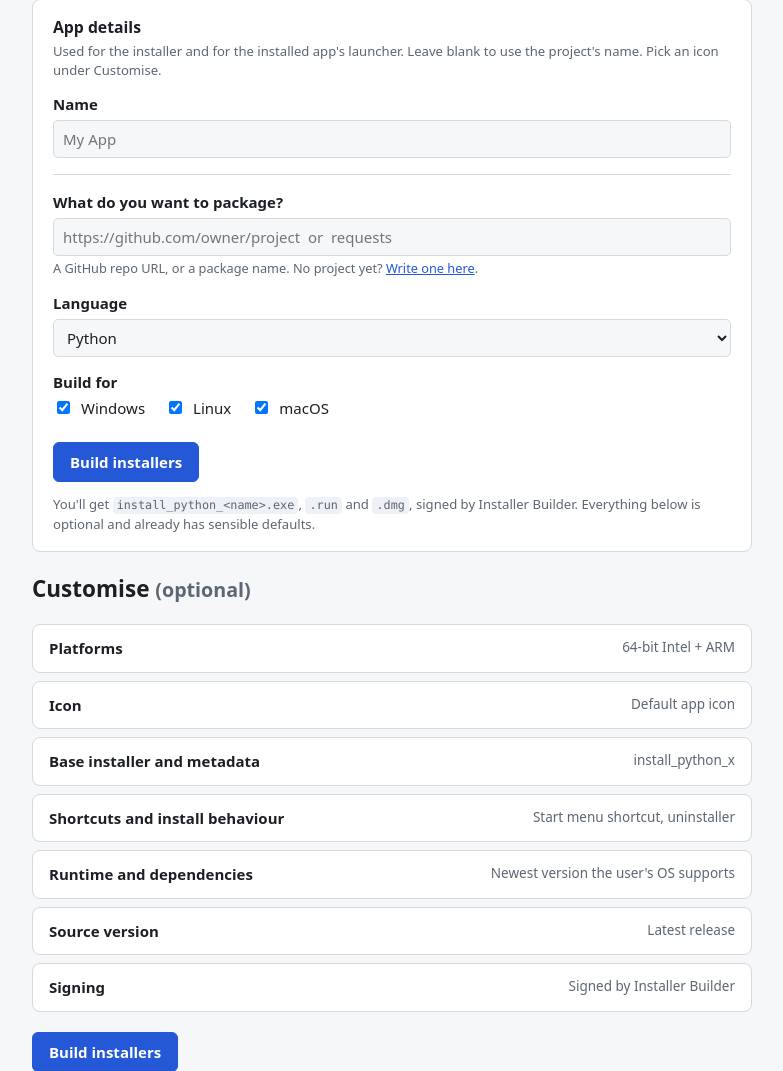
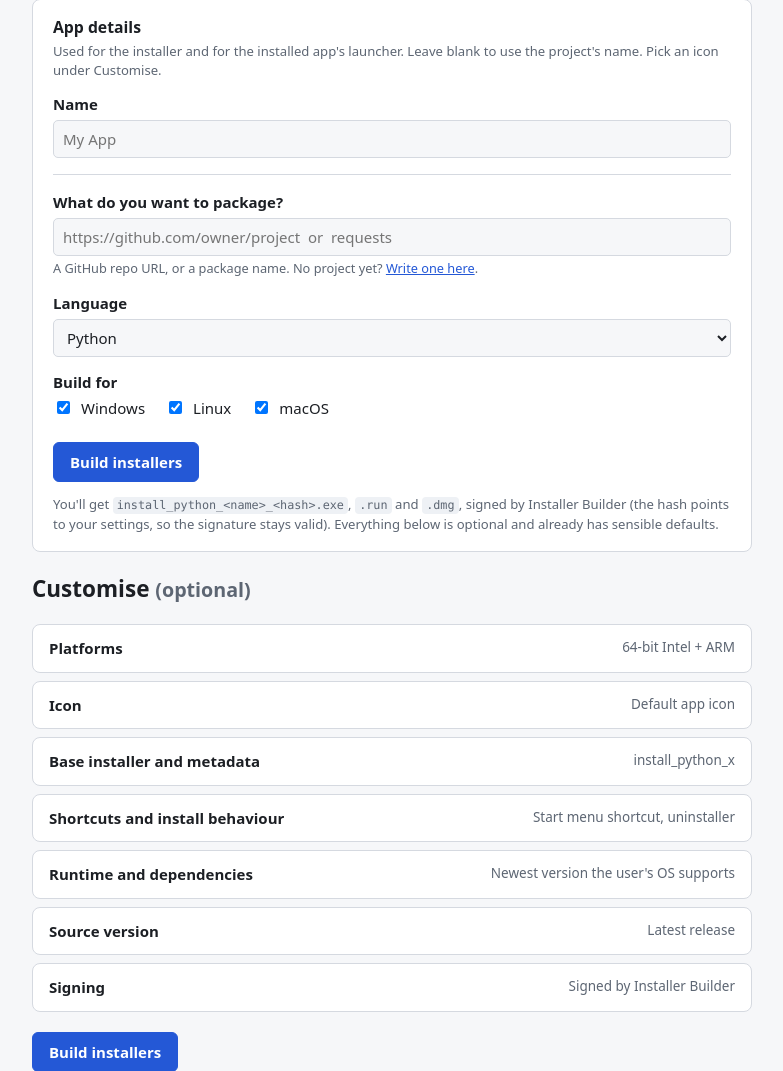
Before and after one commit to robertsdotpm/tiddlyinstall, a PHP site: page /new.html in a window 1280 px wide. Shown: the part 195-1266 px from the top of the page, without its empty margins (248-1031 px from the left). Run offline with PHP 8.4, Linux system fonts and the light colour scheme.

Commit message:
Show the settings hash in the output name when signed by us
The file name hint now reads install_<lang>_<name>_<hash>.exe for
installers signed by Installer Builder, and drops the hash for signed-
by-you and unsigned installers, which keep settings inside the file. The
signing wording follows the selected mode too.

Co-Authored-By: Claude Opus 5 (1M context) <noreply@anthropic.com>

```diff
--- a/css/style.css
+++ b/css/style.css
@@ -471,3 +471,7 @@ form:has(#runtime option[value="python"]:checked) .lang-python,
 form:has(#runtime option[value="node"]:checked) .lang-node,
 form:has(#runtime option[value="ruby"]:checked) .lang-ruby,
 form:has(#runtime option[value="none"]:checked) .lang-none { display: inline; }
+.by-mode { display: none; }
+form:has(#mode-ours:checked) .mode-ours-inline { display: inline; }
+form:has(#mode-yours:checked) .mode-yours-inline,
+form:has(#mode-unsigned:checked) .mode-unsigned-inline { display: inline; }
--- a/new.html
+++ b/new.html
@@ -70,8 +70,8 @@
         </div>
 
         <p class="small muted" style="margin-bottom:0">
-          You'll get <code>install_<span class="by-lang lang-python">python</span><span class="by-lang lang-node">node</span><span class="by-lang lang-ruby">ruby</span><span class="by-lang lang-none">app</span>_&lt;name&gt;.exe</code>, <code>.run</code> and <code>.dmg</code>,
-          signed by Installer Builder. Everything below is optional and already has sensible defaults.
+          You'll get <code>install_<span class="by-lang lang-python">python</span><span class="by-lang lang-node">node</span><span class="by-lang lang-ruby">ruby</span><span class="by-lang lang-none">app</span>_&lt;name&gt;<span class="by-mode mode-ours-inline">_&lt;hash&gt;</span>.exe</code>, <code>.run</code> and <code>.dmg</code>,
+          <span class="by-mode mode-ours-inline">signed by Installer Builder (the hash points to your settings, so the signature stays valid)</span><span class="by-mode mode-yours-inline">signed by you</span><span class="by-mode mode-unsigned-inline">unsigned</span>. Everything below is optional and already has sensible defaults.
         </p>
       </section>
 
```
